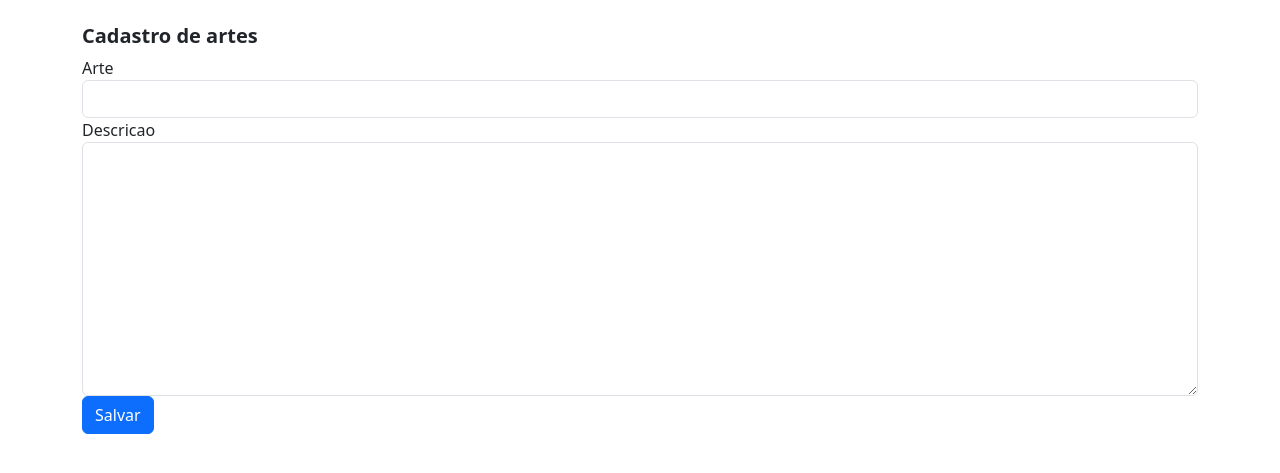
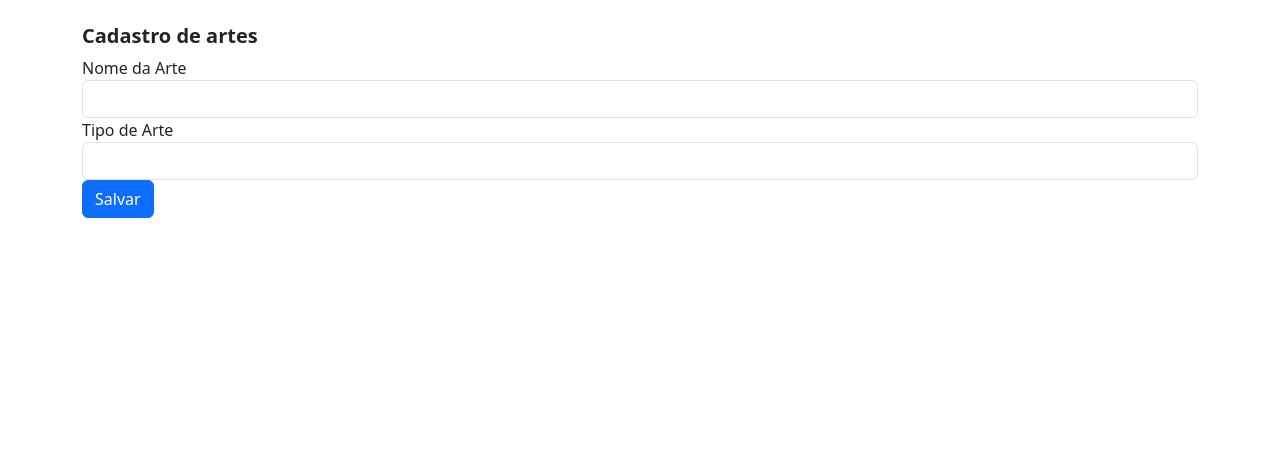
Before and after one commit to anleaes/2023-02-UDWMJ-GRUPO-09, a Django app: page /artes/adicionar/ in a window 1280 px wide. Shown: the part 92-565 px from the top of the page. Run offline with Django 4.2, Linux system fonts and the light colour scheme; some libraries are stand-ins or nearby versions.

Commit message:
arrumado-erros-2

```diff
--- a/museuapp/apps/artes/models.py
+++ b/museuapp/apps/artes/models.py
@@ -6,7 +6,7 @@ class Arte(models.Model):
     created_on = models.DateTimeField(auto_now_add=True)
     updated_on = models.DateTimeField(auto_now=True)
     name = models.CharField('Nome', max_length=50)
-    description = models.TextField('Descricao', max_length=100)
+    description = models.CharField('Descricao', max_length=100)
 
     class Meta:
         verbose_name = 'artes'
--- a/museuapp/apps/entidades/models.py
+++ b/museuapp/apps/entidades/models.py
@@ -6,7 +6,7 @@ class Entidade(models.Model):
     created_on = models.DateTimeField(auto_now_add=True)
     updated_on = models.DateTimeField(auto_now=True)
     name = models.CharField('Nome', max_length=50)
-    description = models.TextField('Descricao', max_length=100)
+    description = models.CharField('Descricao', max_length=100)
 
     class Meta:
         verbose_name = 'entidades'
--- a/museuapp/templates/artes/add_arte.html
+++ b/museuapp/templates/artes/add_arte.html
@@ -18,11 +18,11 @@
                 <form action="" method="POST">
                 {% csrf_token %}
                 <div class="form-group">
-                   <label for="{{ form.name.id_for_label }}">Arte</label>
+                   <label for="{{ form.name.id_for_label }}">Nome da Arte</label>
                    {{ form.name|add_class:"form-control" }}
                 </div>
                 <div class="form-group">
-                    <label for="{{ form.description.id_for_label }}">Descricao</label>
+                    <label for="{{ form.description.id_for_label }}">Tipo de Arte</label>
                     {{ form.description|add_class:"form-control" }}
                  </div>
                     <button type="submit" class="btn btn-primary">Salvar</button>
--- a/museuapp/templates/artistas/add_artista.html
+++ b/museuapp/templates/artistas/add_artista.html
@@ -18,11 +18,11 @@
                 <form action="" method="POST">
                 {% csrf_token %}
                 <div class="form-group">
-                   <label for="{{ form.name.id_for_label }}">Artista</label>
+                   <label for="{{ form.name.id_for_label }}">Nome do Artista</label>
                    {{ form.name|add_class:"form-control" }}
                 </div>
                 <div class="form-group">
-                    <label for="{{ form.description.id_for_label }}">Descricao</label>
+                    <label for="{{ form.description.id_for_label }}">Idade do Artista</label>
                     {{ form.description|add_class:"form-control" }}
                  </div>
                     <button type="submit" class="btn btn-primary">Salvar</button>
```
